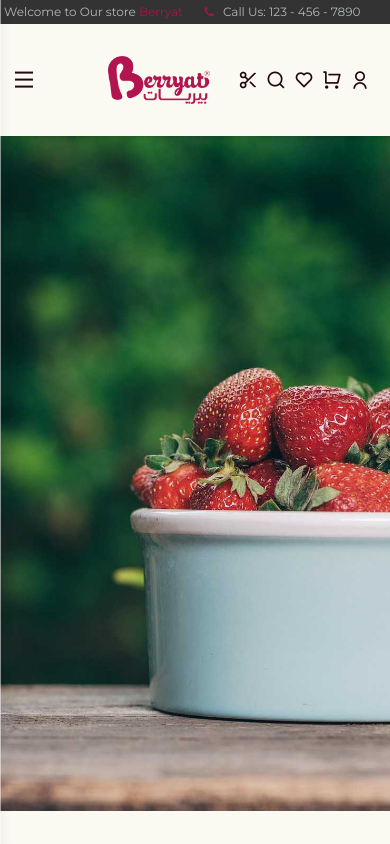
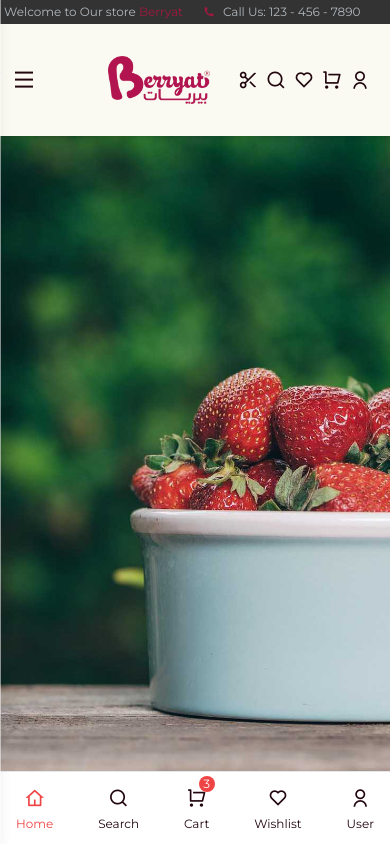
Before and after one commit to MustafaAFarag/Mine-Gocare, an Angular app: page / in a window 390 px wide. Shown: the top 844 px of the page. Built offline with nearby package versions, Linux system fonts and the light colour scheme.

Commit message:
Navbar Navigation Mobile Bottom Added

```diff
--- /dev/null
+++ b/src/app/features/navbar/bottom-mobile-navigation/bottom-mobile-navigation.component.html
@@ -0,0 +1,59 @@
+<div
+  class="fixed bottom-0 left-0 w-full bg-white shadow-lg border-t border-gray-200 md:hidden z-30"
+>
+  <div class="flex justify-between items-center px-4 py-3">
+    <a
+      routerLink="/"
+      class="flex flex-col items-center text-center"
+      routerLinkActive="text-red-500"
+      [routerLinkActiveOptions]="{ exact: true }"
+    >
+      <i class="ri-home-4-line text-xl"></i>
+      <span class="text-xs mt-1">Home</span>
+    </a>
+
+    <a
+      routerLink="/search"
+      class="flex flex-col items-center text-center"
+      routerLinkActive="text-red-500"
+    >
+      <i class="ri-search-line text-xl"></i>
+      <span class="text-xs mt-1">Search</span>
+    </a>
+
+    <a
+      routerLink="/cart"
+      class="flex flex-col items-center text-center"
+      routerLinkActive="text-red-500"
+    >
+      <div class="relative">
+        <i class="ri-shopping-cart-line text-xl"></i>
+        <span
+          *ngIf="cartCount > 0"
+          class="absolute -top-2 -right-2 bg-red-500 text-white text-xs rounded-full w-4 h-4 flex items-center justify-center"
+        >
+          {{ cartCount }}
+        </span>
+      </div>
+      <span class="text-xs mt-1">Cart</span>
+    </a>
+
+    <a
+      routerLink="/wishlist"
+      class="flex flex-col items-center text-center"
+      routerLinkActive="text-red-500"
+    >
+      <i class="ri-heart-line text-xl"></i>
+      <span class="text-xs mt-1">Wishlist</span>
+    </a>
+
+    <a
+      routerLink="/user"
+      class="flex flex-col items-center text-center"
+      routerLinkActive="text-red-500"
+    >
+      <i class="ri-user-line text-xl"></i>
+      <span class="text-xs mt-1">User</span>
+    </a>
+  </div>
+</div>
--- /dev/null
+++ b/src/app/features/navbar/bottom-mobile-navigation/bottom-mobile-navigation.component.ts
@@ -0,0 +1,19 @@
+import { NgIf } from '@angular/common';
+import { Component, OnInit } from '@angular/core';
+import { RouterModule } from '@angular/router';
+
+@Component({
+  selector: 'app-bottom-mobile-navigation',
+  imports: [RouterModule, NgIf],
+  templateUrl: './bottom-mobile-navigation.component.html',
+  styleUrl: './bottom-mobile-navigation.component.css',
+})
+export class BottomMobileNavigationComponent implements OnInit {
+  cartCount: number = 0;
+
+  constructor() {}
+
+  ngOnInit(): void {
+    this.cartCount = 3;
+  }
+}
--- a/src/app/pages/layout/layout.component.html
+++ b/src/app/pages/layout/layout.component.html
@@ -1,3 +1,4 @@
 <app-navbar></app-navbar>
 <router-outlet></router-outlet>
+<app-bottom-mobile-navigation></app-bottom-mobile-navigation>
 <app-footer></app-footer>
```
Also changed, not shown: src/app/pages/layout/layout.component.ts (+7 -1 lines), src/app/features/navbar/bottom-mobile-navigation/bottom-mobile-navigation.component.css (added), 1 other file (tests, documents, lock files or other folders).
